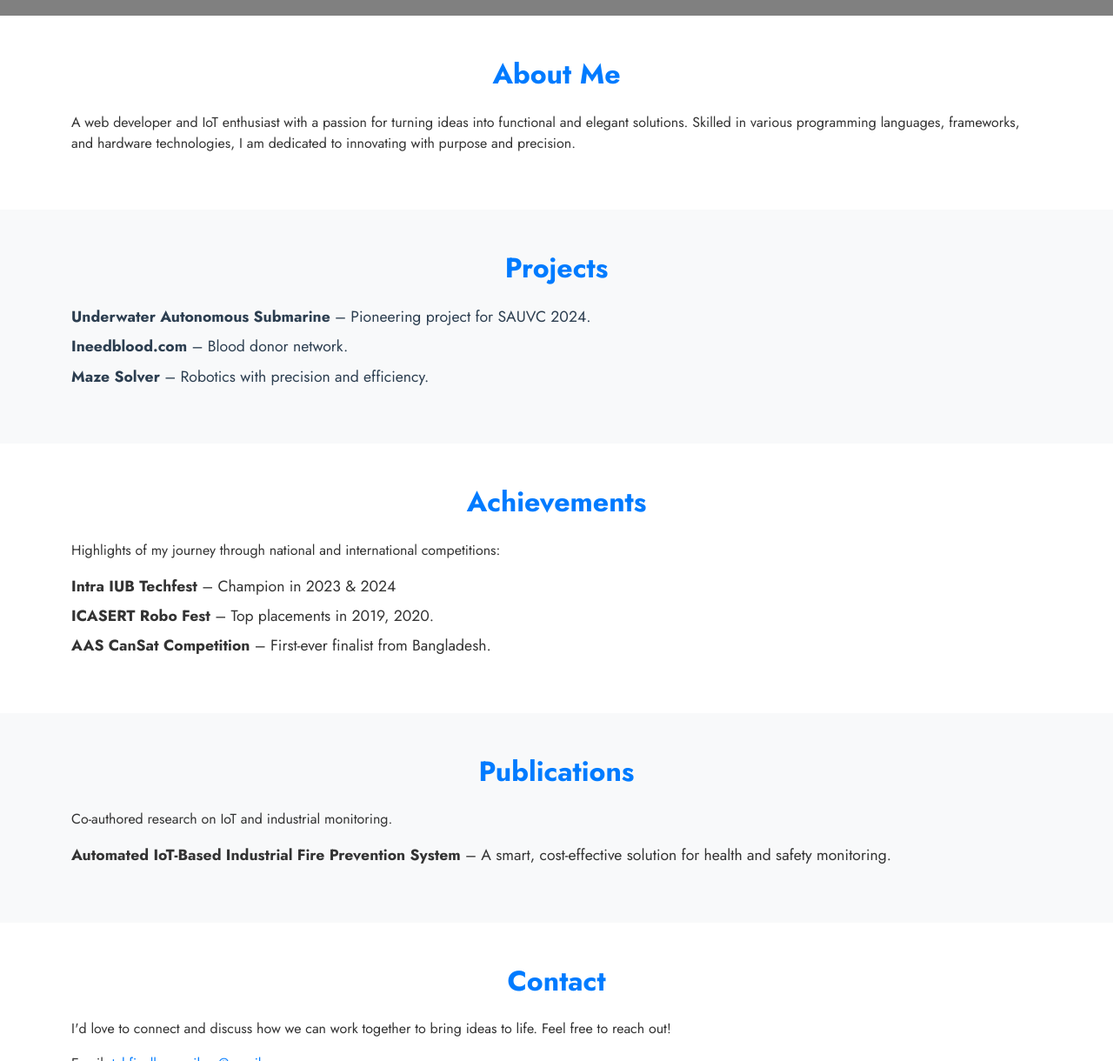
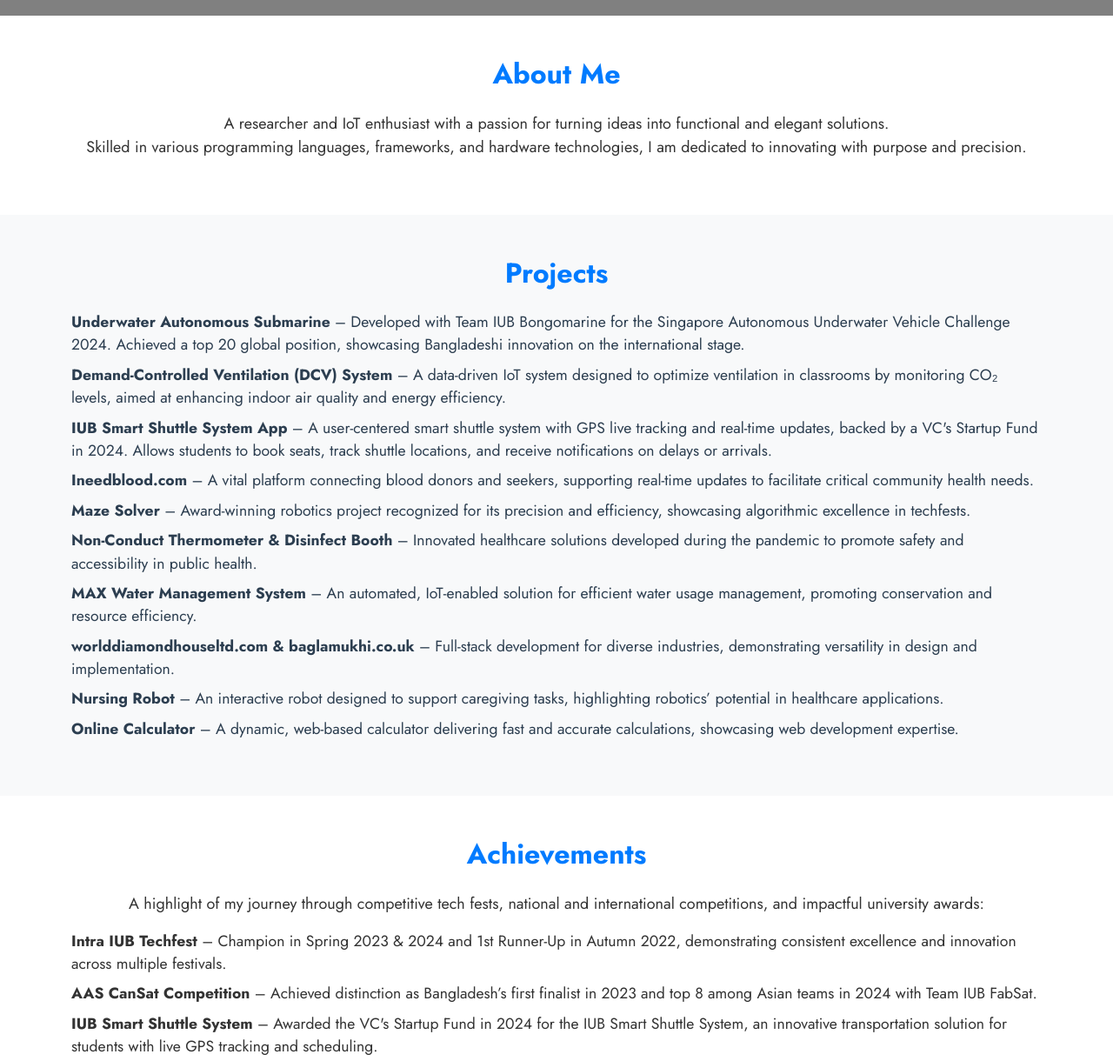
Before and after one commit to ThZihan/portfolio, a plain HTML site: page index.html in a window 1280 px wide. Shown: the part 800-2020 px from the top of the page at 87% size. Drawn offline with nearby package versions, Linux system fonts and the light colour scheme.

Commit message:
some new addition

```diff
--- a/index.html
+++ b/index.html
@@ -39,7 +39,7 @@
                 <div class="col-lg-6">
                     <div class="home-intro text-center text-lg-start">
                         <h6>Hello, I'm Zihan!</h6>
-                        <h1>Web Developer & IoT Enthusiast</h1>
+                        <h1>Researcher & IoT Enthusiast</h1>
                         <p>Crafting impactful digital solutions from Dhaka, Bangladesh.</p>
                         <a href="assets/zihanCV.pdf" class="colored-btn mt-1">View My CV</a>
                     </div>
@@ -57,7 +57,8 @@
     <section id="about" class="about-section py-5">
         <div class="container">
             <h2 class="section-title text-center">About Me</h2>
-            <p>A web developer and IoT enthusiast with a passion for turning ideas into functional and elegant solutions. Skilled in various programming languages, frameworks, and hardware technologies, I am dedicated to innovating with purpose and precision.</p>
+            <p>A researcher and IoT enthusiast with a passion for turning ideas into functional and elegant solutions.
+                <br> Skilled in various programming languages, frameworks, and hardware technologies, I am dedicated to innovating with purpose and precision.</p>
         </div>
     </section>
 
@@ -66,25 +67,42 @@
         <div class="container">
             <h2 class="section-title text-center">Projects</h2>
             <ul>
-                <li><strong>Underwater Autonomous Submarine</strong> – Pioneering project for SAUVC 2024.</li>
-                <li><strong>Ineedblood.com</strong> – Blood donor network.</li>
-                <li><strong>Maze Solver</strong> – Robotics with precision and efficiency.</li>
+                <li><strong>Underwater Autonomous Submarine</strong> – Developed with Team IUB Bongomarine for the Singapore Autonomous Underwater Vehicle Challenge 2024. Achieved a top 20 global position, showcasing Bangladeshi innovation on the international stage.</li>
+                <li><strong>Demand-Controlled Ventilation (DCV) System</strong> – A data-driven IoT system designed to optimize ventilation in classrooms by monitoring CO₂ levels, aimed at enhancing indoor air quality and energy efficiency.</li>
+                <li><strong>IUB Smart Shuttle System App</strong> – A user-centered smart shuttle system with GPS live tracking and real-time updates, backed by a VC's Startup Fund in 2024. Allows students to book seats, track shuttle locations, and receive notifications on delays or arrivals.</li>
+                <li><strong>Ineedblood.com</strong> – A vital platform connecting blood donors and seekers, supporting real-time updates to facilitate critical community health needs.</li>
+                <li><strong>Maze Solver</strong> – Award-winning robotics project recognized for its precision and efficiency, showcasing algorithmic excellence in techfests.</li>
+                <li><strong>Non-Conduct Thermometer & Disinfect Booth</strong> – Innovated healthcare solutions developed during the pandemic to promote safety and accessibility in public health.</li>
+                <li><strong>MAX Water Management System</strong> – An automated, IoT-enabled solution for efficient water usage management, promoting conservation and resource efficiency.</li>
+                <li><strong>worlddiamondhouseltd.com & baglamukhi.co.uk</strong> – Full-stack development for diverse industries, demonstrating versatility in design and implementation.</li>
+                <li><strong>Nursing Robot</strong> – An interactive robot designed to support caregiving tasks, highlighting robotics’ potential in healthcare applications.</li>
+                <li><strong>Online Calculator</strong> – A dynamic, web-based calculator delivering fast and accurate calculations, showcasing web development expertise.</li>
             </ul>
         </div>
     </section>
+
+
 
     <!-- Achievements Section -->
     <section id="achievements" class="achievements-section py-5">
         <div class="container">
             <h2 class="section-title text-center">Achievements</h2>
-            <p>Highlights of my journey through national and international competitions:</p>
+            <p class="text-center">A highlight of my journey through competitive tech fests, national and international competitions, and impactful university awards:</p>
             <ul>
-                <li><strong>Intra IUB Techfest</strong> – Champion in 2023 & 2024</li>
-                <li><strong>ICASERT Robo Fest</strong> – Top placements in 2019, 2020.</li>
-                <li><strong>AAS CanSat Competition</strong> – First-ever finalist from Bangladesh.</li>
+                <li><strong>Intra IUB Techfest</strong> – Champion in Spring 2023 & 2024 and 1st Runner-Up in Autumn 2022, demonstrating consistent excellence and innovation across multiple festivals.</li>
+                <li><strong>AAS CanSat Competition</strong> – Achieved distinction as Bangladesh’s first finalist in 2023 and top 8 among Asian teams in 2024 with Team IUB FabSat.</li>
+                <li><strong>IUB Smart Shuttle System</strong> – Awarded the VC's Startup Fund in 2024 for the IUB Smart Shuttle System, an innovative transportation solution for students with live GPS tracking and scheduling.</li>
+                <li><strong>ICASERT Robo Fest</strong> – Top placements in national robotics competitions in 2019 and 2020, including Robo Race and Soccerbot segments.</li>
+                <li><strong>Champion in "System Analysis Project Display"</strong> – Recognized at IUB Techfest Spring 2024 for excellence in system analysis and practical implementation in project design.</li>
+                <li><strong>IIT Bombay Techfest 2022</strong> – Secured Top 7 placement in the Robotics Segment, spotlighting Bangladeshi talent at one of Asia’s largest technology festivals.</li>
+                <li><strong>Singapore Autonomous Underwater Vehicle Challenge 2024</strong> – Ranked top 20 globally with Team IUB Bongomarine, advancing Bangladeshi innovation in autonomous underwater robotics.</li>
+                <li><strong>National CanSat Competition 2019</strong> – Achieved 2nd Runner-Up position, showcasing skills in aerospace project design and execution.</li>
+                <li><strong>Computenigma 2020 & Technocrats V.1</strong> – Recognized for robotics excellence in high-stakes events, excelling in line-following robot and Soccerbot competitions.</li>
             </ul>
         </div>
     </section>
+
+
 
     <!-- Publications Section -->
     <section id="publications" class="publications-section py-5 bg-light">
--- a/style.css
+++ b/style.css
@@ -12,6 +12,9 @@ body{
 }
 img{
     max-width: 100%;
+}
+p{
+    font-size: 18px;
 }
 a{
     color: var(--primary);
@@ -180,7 +183,9 @@ main{
 
     }
 }
-
+#about p{
+    text-align: center;
+}
 
 .section-title {
     font-size: 2rem;
```
Also changed, not shown: assets/image/VC_award.png (added), assets/image/bestproject.png (added).
